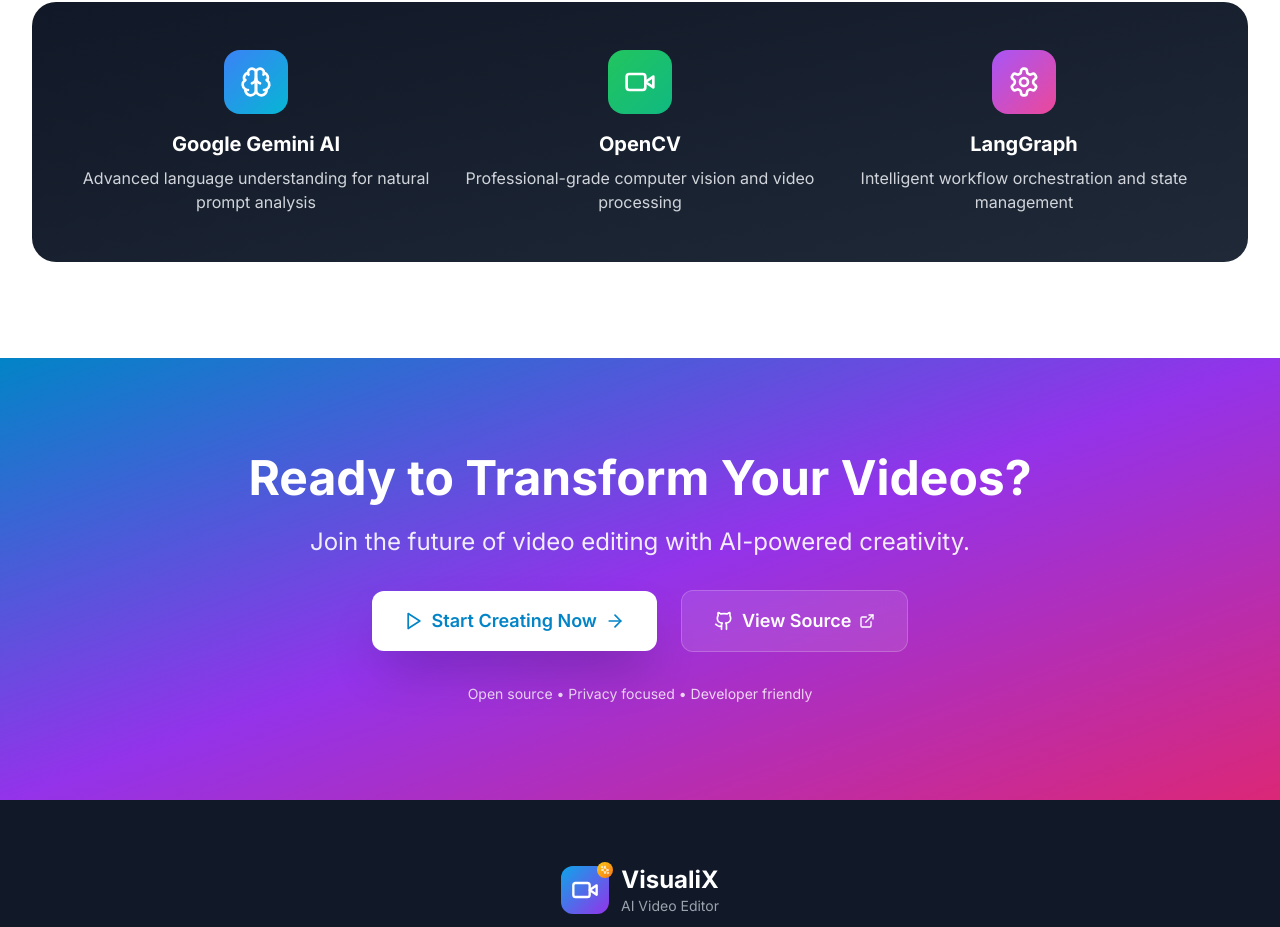
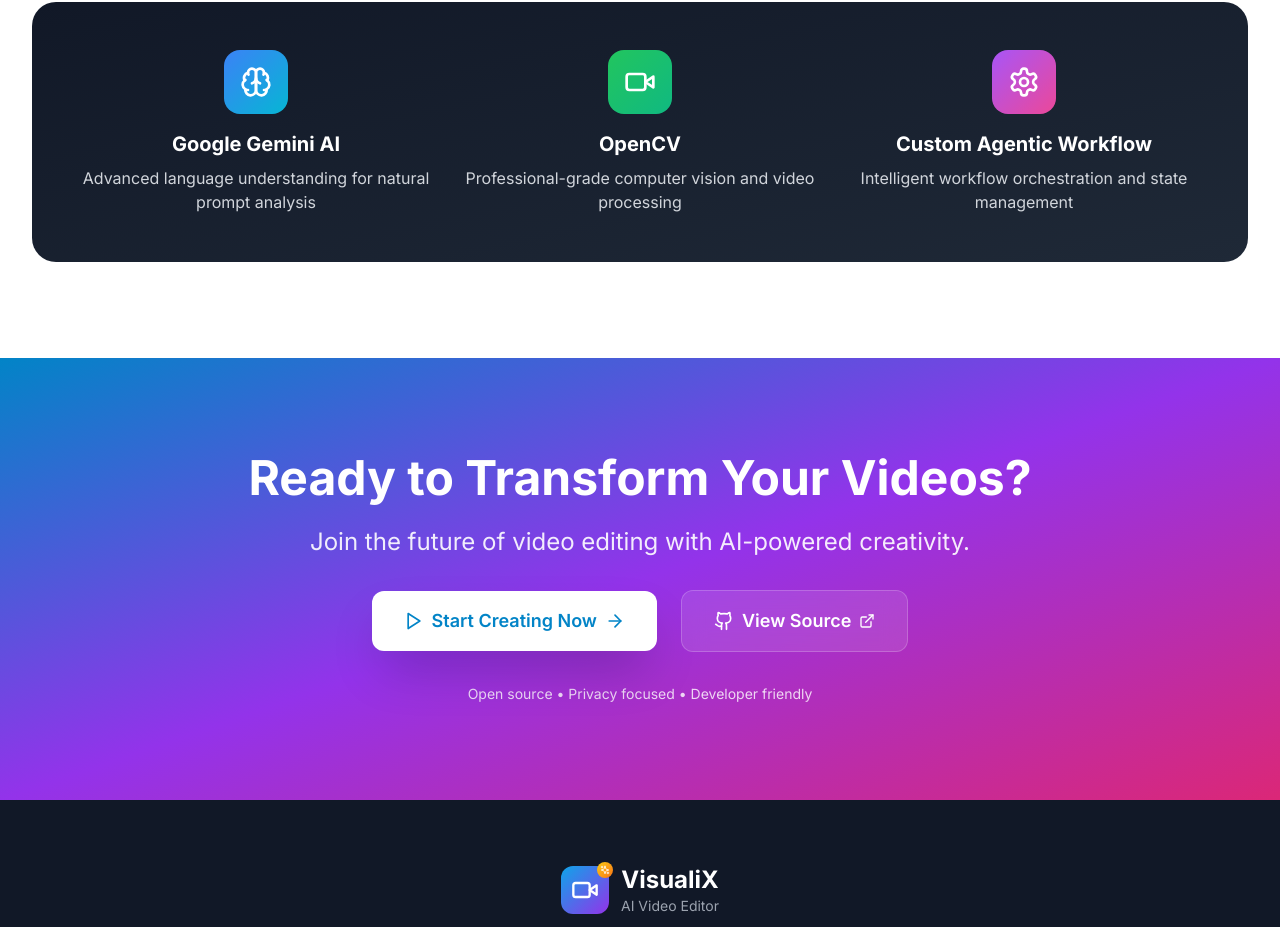
Before and after one commit to dixisouls/visualix, a React (Create React App) app in the folder frontend/: page / in a window 1280 px wide. Shown: the part 2739-3666 px from the top of the page. Built offline with nearby package versions, Linux system fonts and the light colour scheme; no server answers.

Commit message:
changed langgraph -> custom agentic workflow

```diff
--- a/frontend/src/pages/HomePage.jsx
+++ b/frontend/src/pages/HomePage.jsx
@@ -366,7 +366,7 @@
                 <div className="w-16 h-16 bg-gradient-to-br from-purple-500 to-pink-500 rounded-2xl flex items-center justify-center mx-auto mb-4">
                   <Settings className="w-8 h-8 text-white" />
                 </div>
-                <h3 className="text-xl font-bold mb-2">LangGraph</h3>
+                <h3 className="text-xl font-bold mb-2">Custom Agentic Workflow</h3>
                 <p className="text-gray-300">
                   Intelligent workflow orchestration and state management
                 </p>
```
